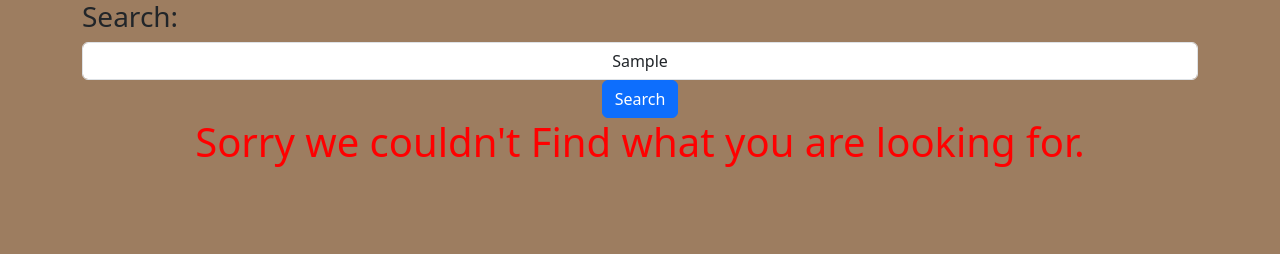
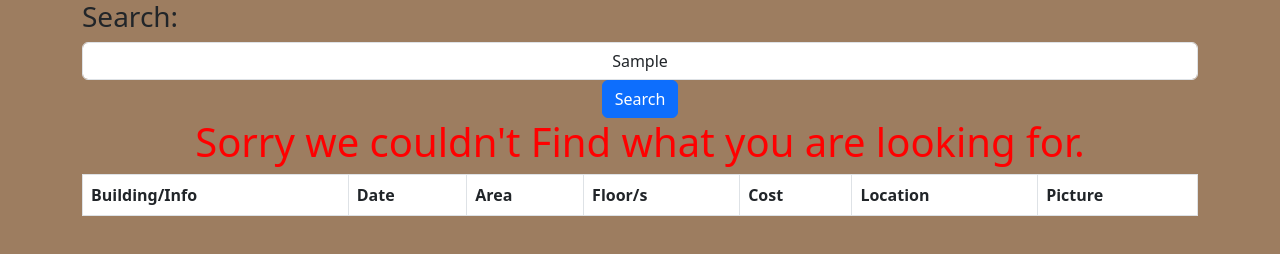
Before and after one commit to KahlidX2/EliteCraft, a plain HTML site: page table.html in a window 1280 px wide. Both pictures are taken after typing "Sample" into the empty fields and a click on the button "Search". Drawn offline with nearby package versions, Linux system fonts and the light colour scheme.

Commit message:
table.html

```diff
--- a/table.html
+++ b/table.html
@@ -26,8 +26,7 @@
         </form>
         <table id="properties-table" class="table table-bordered table-hover" border="border">
             <tr class="all_rows row_1 text-center">
-                <th >Building/Info </th>
-                <th>Date</th><th>Area </th><th>Floor/s</th><th>Cost</th><th>Location</th><th>Picture</th>
+                <th >Building/Info </th><th>Date</th><th>Area </th><th>Floor/s</th><th>Cost</th><th>Location</th><th>Picture</th>
             </tr>
             <tr  class="all_rows row_2 text-center">
                 <th class="align-middle">Desert House</th>
@@ -163,14 +162,15 @@
             function searchData() {
                 var fond=false;
                 const query = document.querySelector("#search-query").value.toLowerCase();
-                // Clear previous table content
-                tableBody.innerHTML = "";
+                // rest table content but make the headers there
+                tableBody.innerHTML = "<tr><th >Building/Info </th><th>Date</th><th>Area </th><th>Floor/s</th><th>Cost</th><th>Location</th><th>Picture</th></tr>";
                 // Filter the properties array based on the search query
-                for (let i = 0; i < properties.length; i++) {
+                for (let i = 0; i < properties.length; i++) {//itirate in the list content and see which one contain the targetted text
                     const property = properties[i];
-                    if (property.name.toLowerCase().includes(query) || property.location.toLowerCase().includes(query)) {
-                        const row = document.createElement("tr");
+                    if (property.name.toLowerCase().includes(query) || property.location.toLowerCase().includes(query)) {//cheacking id it contain and ignoring the letter case
+                        const row = document.createElement("tr");//creat a row to make the user see the search result
                         row.classList.add("text-center");
+                        //adding the  info from the object previously initilized
                         row.innerHTML = '<th class="align-middle">Building/Info</th>' +
                                         '<td class="align-middle">' + property.date + '</td>' +
                                         '<td class="align-middle">' + property.area + '</td>' +
@@ -178,12 +178,12 @@
                                         '<td class="align-middle">' + property.cost + '</td>' +
                                         '<td class="align-middle">' + property.location + '</td>' +
                                         '<td class="align-middle"><img src="' + property.picture + '" width="200" height="130"></td>';
-                        tableBody.appendChild(row);
+                        tableBody.appendChild(row);//use the built in function to insert the row to the table
                         fond=true;
                     }
                 }
                 if(!fond){
-                    document.getElementById("error").style="display:block;color:red;"
+                    document.getElementById("error").style="display:block;color:red;"//massage if the user entered non exist target
 
                 }
             }
```
